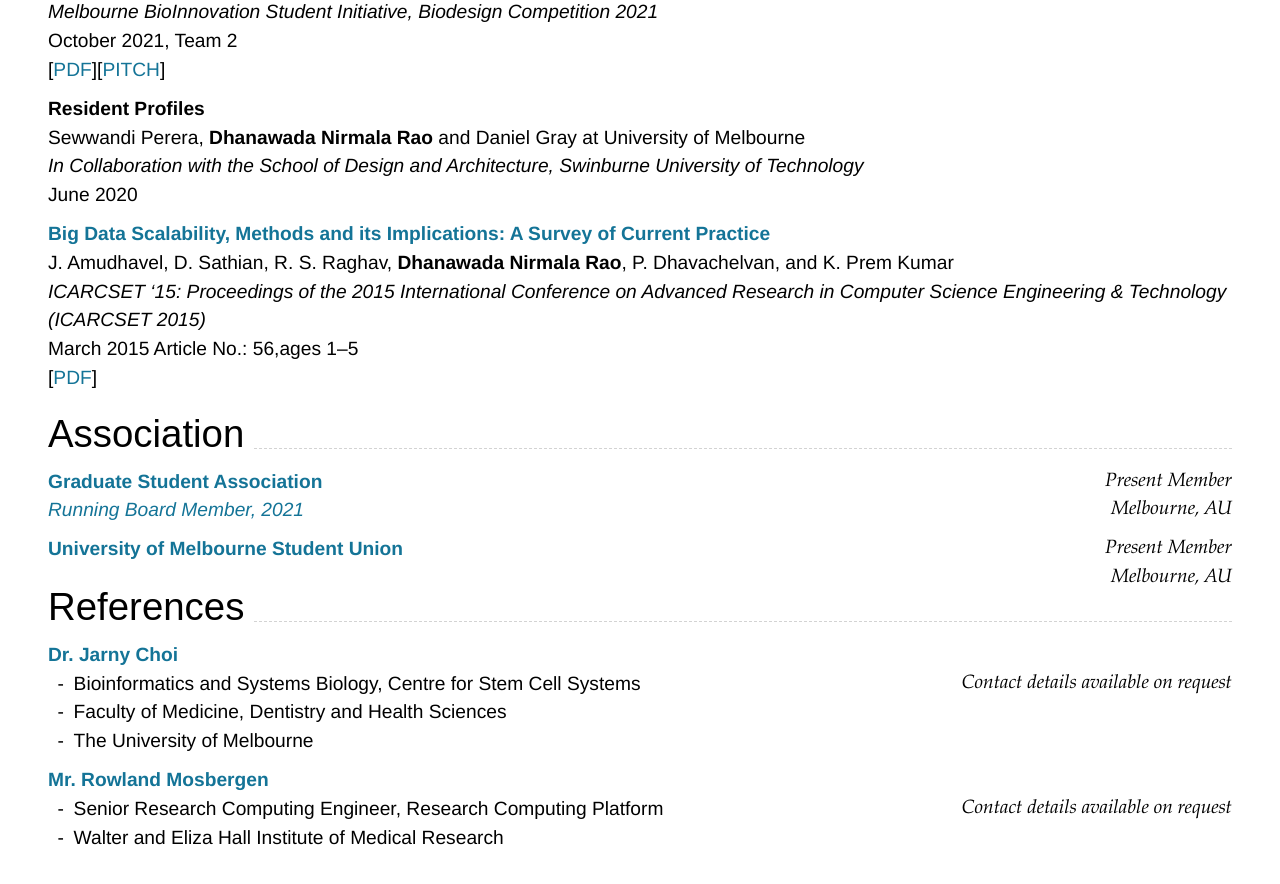
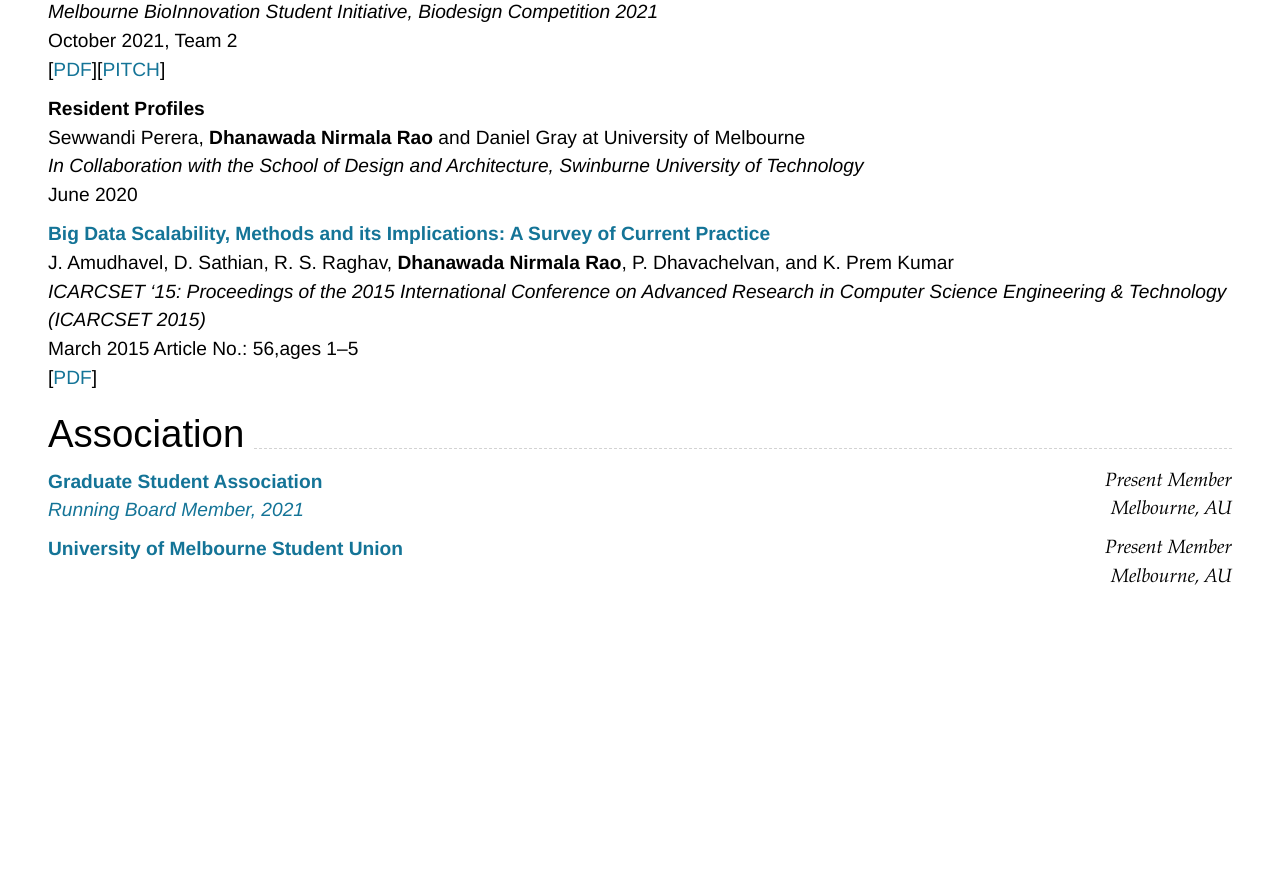
Before and after one commit to thedhanawada/me, a Jekyll site: the page built from index.md, in a window 1280 px wide and 900 px high, scrolled down 2897 px. Shown: the top 884 px of the window. Built offline with Jekyll 4.4.1, drawn with Linux system fonts in a browser that asks for light colours; nearby versions of some CDN libraries; after the commit the page ends 3509 px from its top, so only the background shows below that.

Commit message:
Update index.md

````diff
--- a/index.md
+++ b/index.md
@@ -180,20 +180,3 @@ _[Running Board Member, 2021](https://gsa.unimelb.edu.au/profile/nirmala-rao-dha
 Melbourne, AU
 ```
 {% include cv-contact-footer.html %}
-
-## References
-
-### **[Dr. Jarny Choi](https://findanexpert.unimelb.edu.au/profile/14179-jarny-choi){:target="_blank"}**
-```
-Contact details available on request
-```
-- Bioinformatics and Systems Biology, Centre for Stem Cell Systems
-- Faculty of Medicine, Dentistry and Health Sciences
-- The University of Melbourne
-
-### **[Mr. Rowland Mosbergen](https://au.linkedin.com/in/rowlandm-gaicd){:target="_blank"}**
-```
-Contact details available on request
-```
-- Senior Research Computing Engineer, Research Computing Platform
-- Walter and Eliza Hall Institute of Medical Research
````
